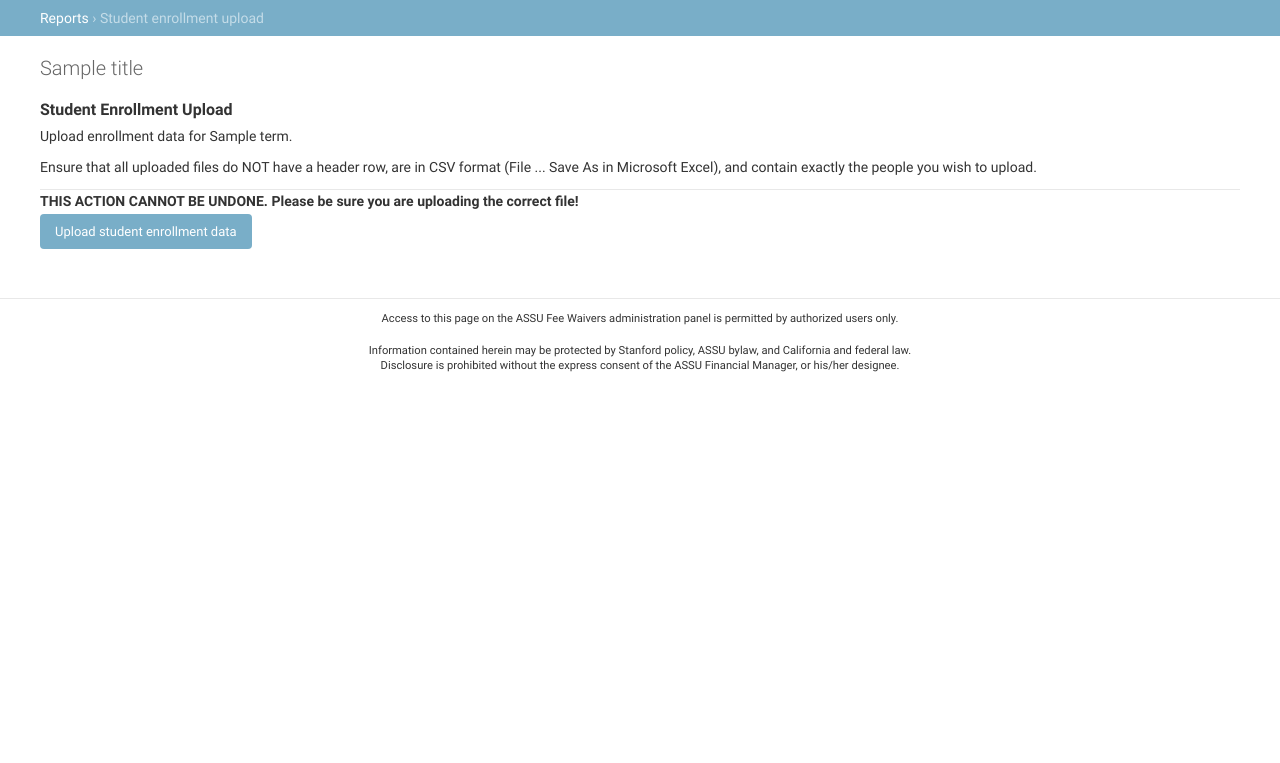
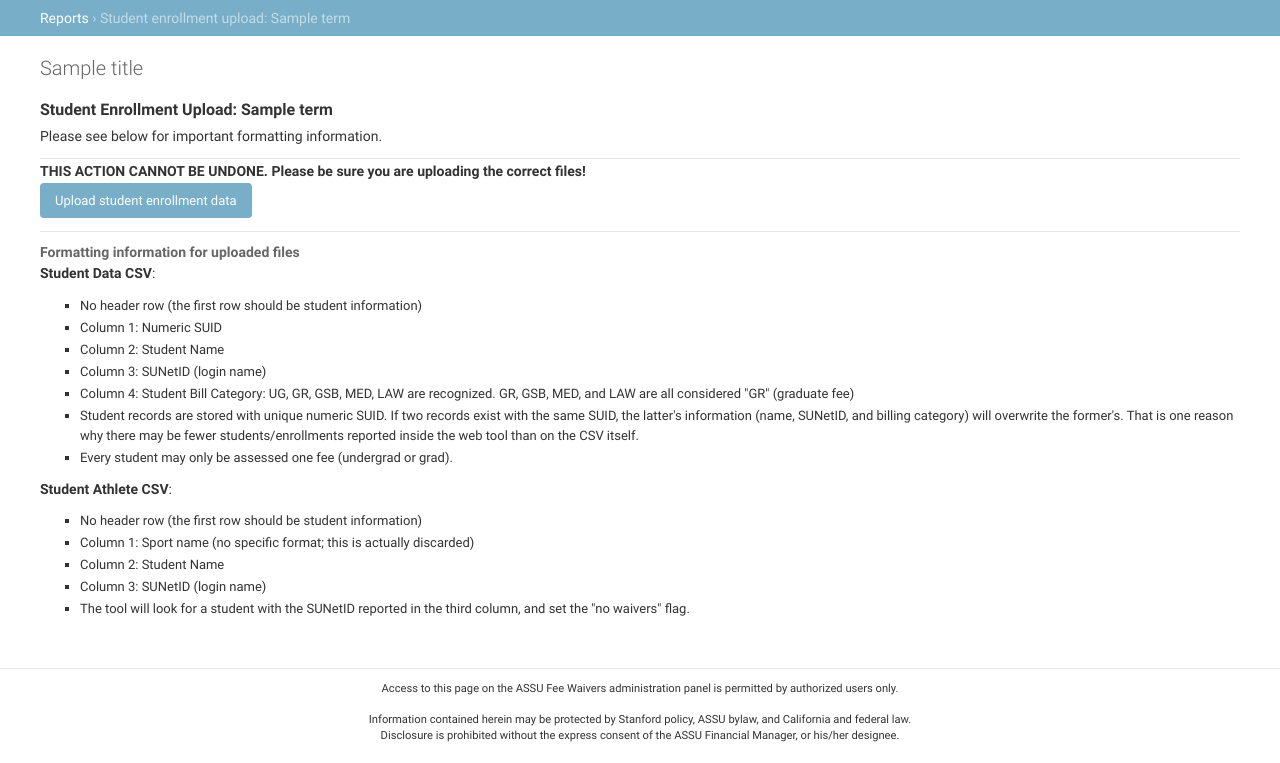
Before and after one commit to trusheim/ASSU-Waivers, a Django app: template templates/waivers/admin/upload.html in a window 1280 px wide. Shown: the part 56-819 px from the top of the page. Before the commit the page ends 428 px from the top, so only its background shows below. Run offline with Django 3.2, Linux system fonts and the light colour scheme; the template is opened without the code that fills it: most values are stand-ins (such as "Sample title", 1, 10 or a date in 2020).

```diff
--- a/templates/waivers/admin/upload.html
+++ b/templates/waivers/admin/upload.html
@@ -4,23 +4,45 @@
 Student enrollment upload
 {% endblock %}
 {% block reportname %}
-    Student enrollment upload
+    Student enrollment upload: {{ term }}
 {% endblock %}
 
 {% block content %}
-    <h2>Student Enrollment Upload</h2>
-
-    <p><span class='bold'>Upload enrollment data for {{ term }}.</span></p>
-    <p>Ensure that all uploaded files do NOT have a header row, are in CSV format (File ... Save As in Microsoft Excel), and contain exactly
-    the people you wish to upload.</p>
+    <h2>Student Enrollment Upload: {{ term }}</h2>
+    <p>Please see below for important formatting information.</p>
     <hr />
 
-    <form method = 'POST' action='{% url assu_waivers.admin_views.importStudentCsv termName=term.short_name %}' enctype="multipart/form-data">
+    <form method = 'POST' action='{% url assu_waivers.admin_views.importStudentCsv termName=term.short_name %}' enctype="multipart/form-data;charset=utf-8" accept-charset="UTF-8">
     {% csrf_token %}
     {{ form.as_p }}
 
     <p>
-        <span style='font-weight:bold;'>THIS ACTION CANNOT BE UNDONE. Please be sure you are uploading the correct file!</span><br />
-        <input type='submit' value='Upload student enrollment data' /></p>
+        <span style='font-weight:bold;'>THIS ACTION CANNOT BE UNDONE. Please be sure you are uploading the correct files!</span><br />
+        <input type='submit' value='Upload student enrollment data' />
+    </p>
     </form>
+
+    <hr />
+    <h3>Formatting information for uploaded files</h3>
+    <p><span style='font-weight:bold;'>Student Data CSV</span>:
+    <ul>
+        <li>No header row (the first row should be student information)</li>
+        <li>Column 1: Numeric SUID</li>
+        <li>Column 2: Student Name</li>
+        <li>Column 3: SUNetID (login name)</li>
+        <li>Column 4: Student Bill Category: UG, GR, GSB, MED, LAW are recognized. GR, GSB, MED, and LAW are all
+            considered "GR" (graduate fee)</li>
+        <li>Student records are stored with unique numeric SUID. If two records exist with the same SUID, the latter's
+        information (name, SUNetID, and billing category) will overwrite the former's. That is one reason
+        why there may be fewer students/enrollments reported inside the web tool than on the CSV itself.</li>
+        <li>Every student may only be assessed one fee (undergrad or grad).</li>
+    </ul></p>
+    <p><span style='font-weight:bold;'>Student Athlete CSV</span>:
+    <ul>
+        <li>No header row (the first row should be student information)</li>
+        <li>Column 1: Sport name (no specific format; this is actually discarded)</li>
+        <li>Column 2: Student Name</li>
+        <li>Column 3: SUNetID (login name)</li>
+        <li>The tool will look for a student with the SUNetID reported in the third column, and set the "no waivers" flag.</li>
+    </ul></p>
 {% endblock %}
```
Also changed, not shown: assu_waivers/admin_views.py (+18 -7 lines).
